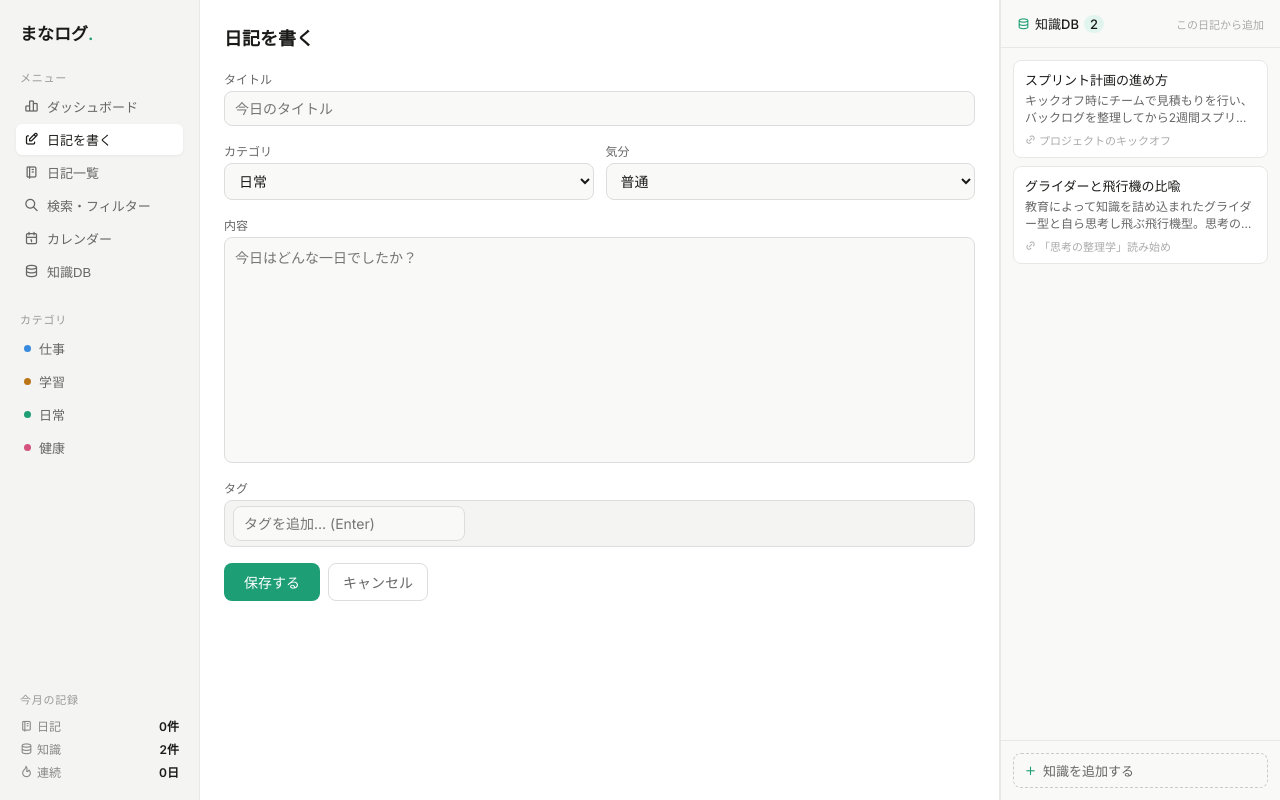
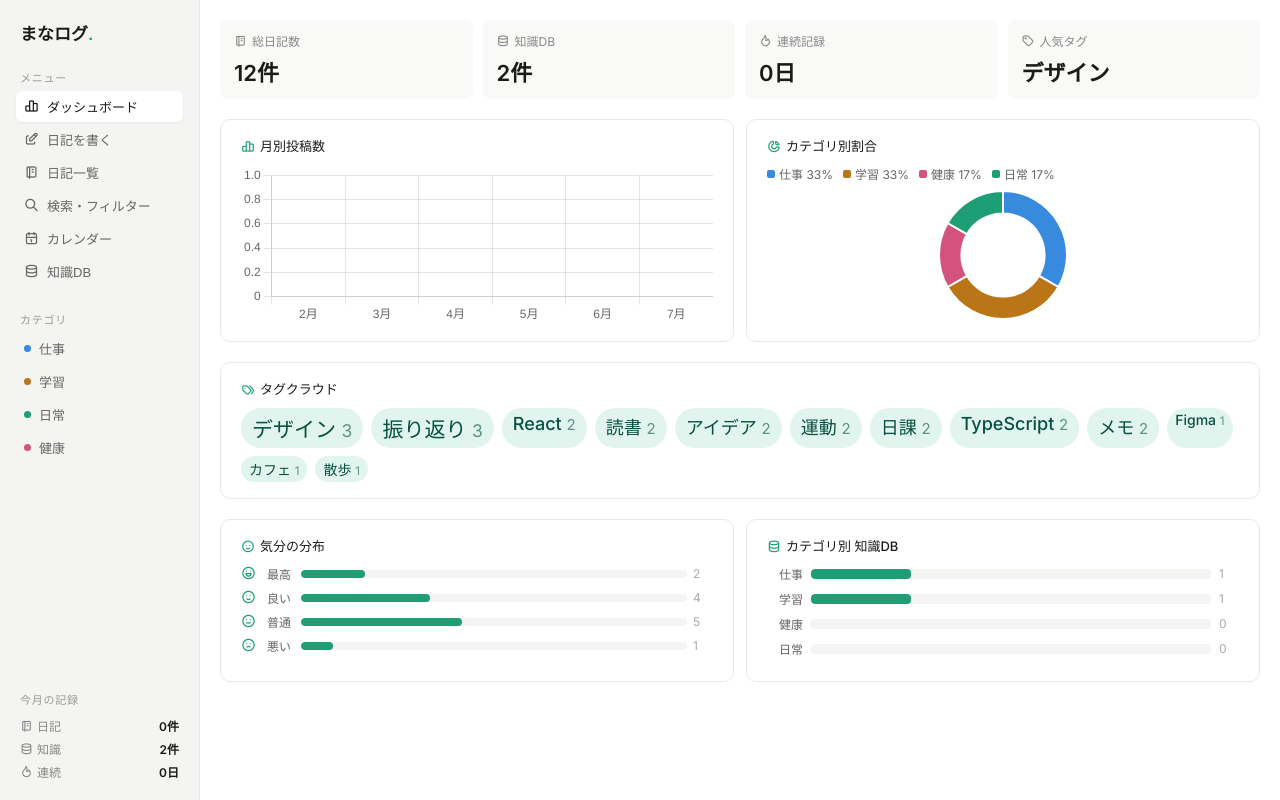
Before and after one commit to Shirayaki/noto-diary-app, a React (Create React App) app: page / in a window 1280 px wide. Built offline with nearby package versions, Linux system fonts and the light colour scheme.

Commit message:
Update App.js

```diff
--- a/src/App.js
+++ b/src/App.js
@@ -11,7 +11,7 @@ import { useStore } from './hooks/useStore';
 import './App.css';
 
 export default function App() {
-  const [page, setPage] = useState('write');
+  const [page, setPage] = useState('dash');
   const [searchCat, setSearchCat] = useState(null);
   const [toast, setToast] = useState('');
   const { entries, kb } = useStore();
```
